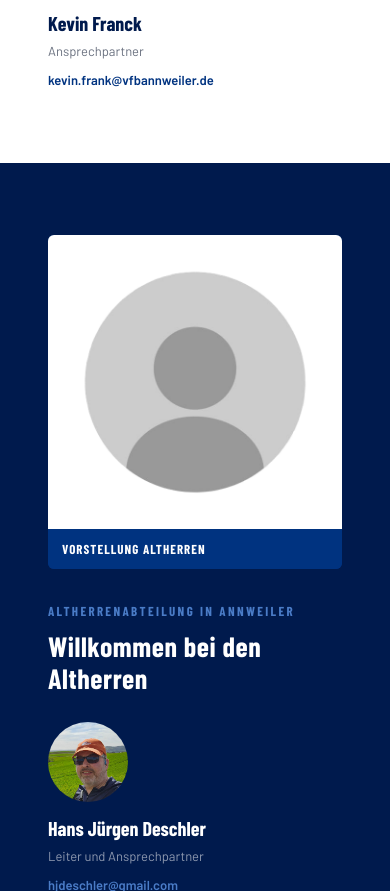
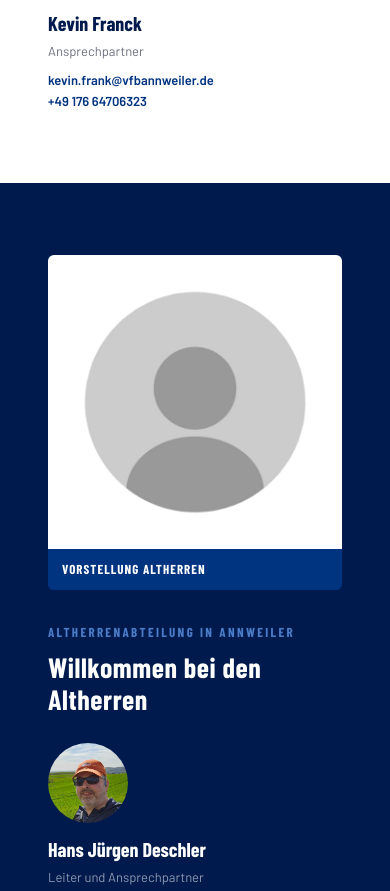
Before and after one commit to LateNightDinner/vfb-annweiler-website, a plain HTML site: page mannschaften.html in a window 390 px wide. Shown: the part 4766-5657 px from the top of the page. Drawn offline with Linux system fonts and the light colour scheme.

Commit message:
fix: add phone contact link for Kevin Franck in mannschaften.html

```diff
--- a/mannschaften.html
+++ b/mannschaften.html
@@ -173,6 +173,7 @@
           <strong>Kevin Franck</strong>
           <span>Ansprechpartner</span>
           <a href="mailto:kevin.frank@vfbannweiler.de">kevin.frank@vfbannweiler.de</a>
+          <a href="tel:+4917664706323">+49 176 64706323</a>
         </div>
       </div>
     </div>
```
Also changed, not shown: bilder/portraits/portrait-steven-goettge.JPG (deleted), bilder/portraits/portrait-steven-goettge.png (deleted).
